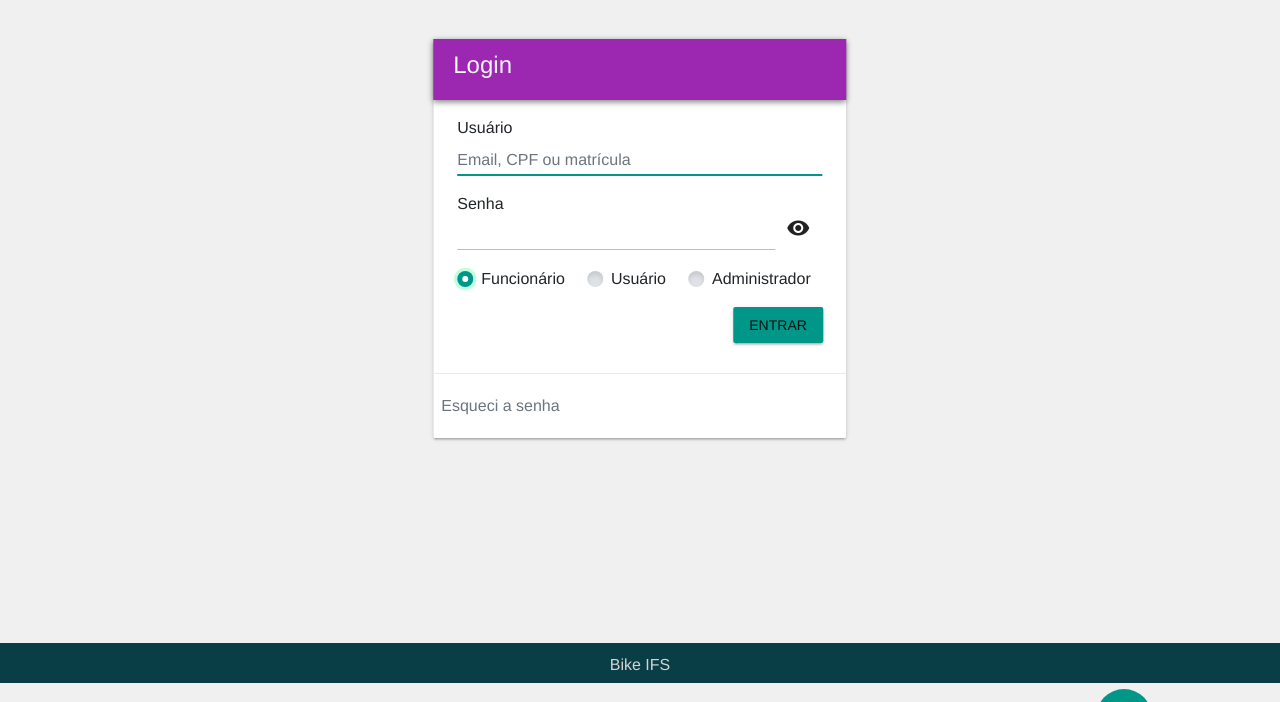
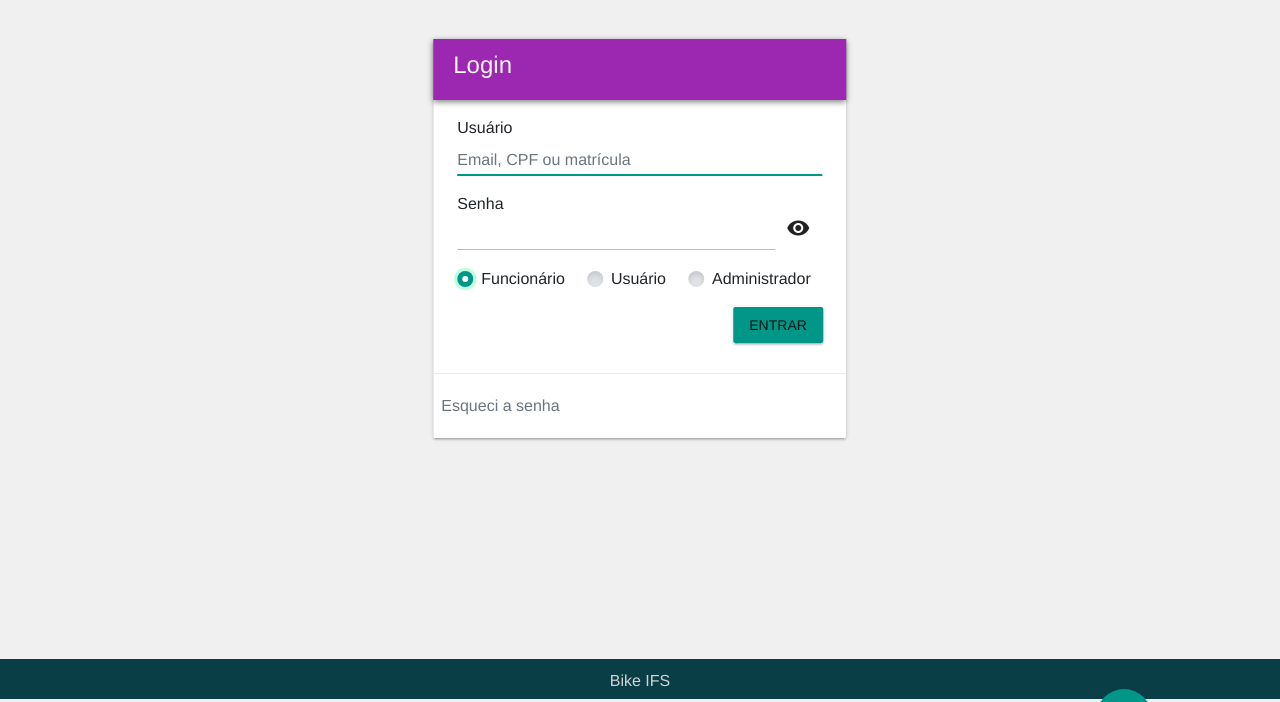
Before and after one commit to Dahan-Schuster/bike-ifs-ci, a CodeIgniter app: page /bike-ifs-ci/home/view/login in a window 1280 px wide. Shown: the part 98-800 px from the top of the page. Run offline with CodeIgniter, Linux system fonts and the light colour scheme.

Commit message:
Ajustando posição do footer para tamanhos de tela

```diff
--- a/public/css/estilo.css
+++ b/public/css/estilo.css
@@ -27,7 +27,8 @@
   box-shadow: 2px 2px 3px rgb(130, 130, 130);
 }
 
-.dropdown-filtro-item:active, .dropdown-filtro-item:hover {
+.dropdown-filtro-item:active,
+.dropdown-filtro-item:hover {
   /* Suprime o estilo padrão da classe dropdown-item */
   color: initial !important;
   text-decoration: initial !important;
@@ -405,7 +406,8 @@ table.dataTable tr.dtrg-group td {
   z-index: 1039;
 }
 
-.dt-center, .text-center {
+.dt-center,
+.text-center {
   text-align: center !important;
 }
 
@@ -474,6 +476,18 @@ body {
   min-height: 85.5vh;
 }
 
+/* Para telas grandes, define o tamanho da página um pouco maior. Assim o footer não fica flutuando */
+@media screen and (min-height: 665px) {
+  #pagina {
+    min-height: 87.5vh;
+  }
+}
+@media screen and (min-height: 900px) {
+  #pagina {
+    min-height: 90vh;
+  }
+}
+
 #conteudo {
   padding-bottom: 2.5rem;
 }
```
